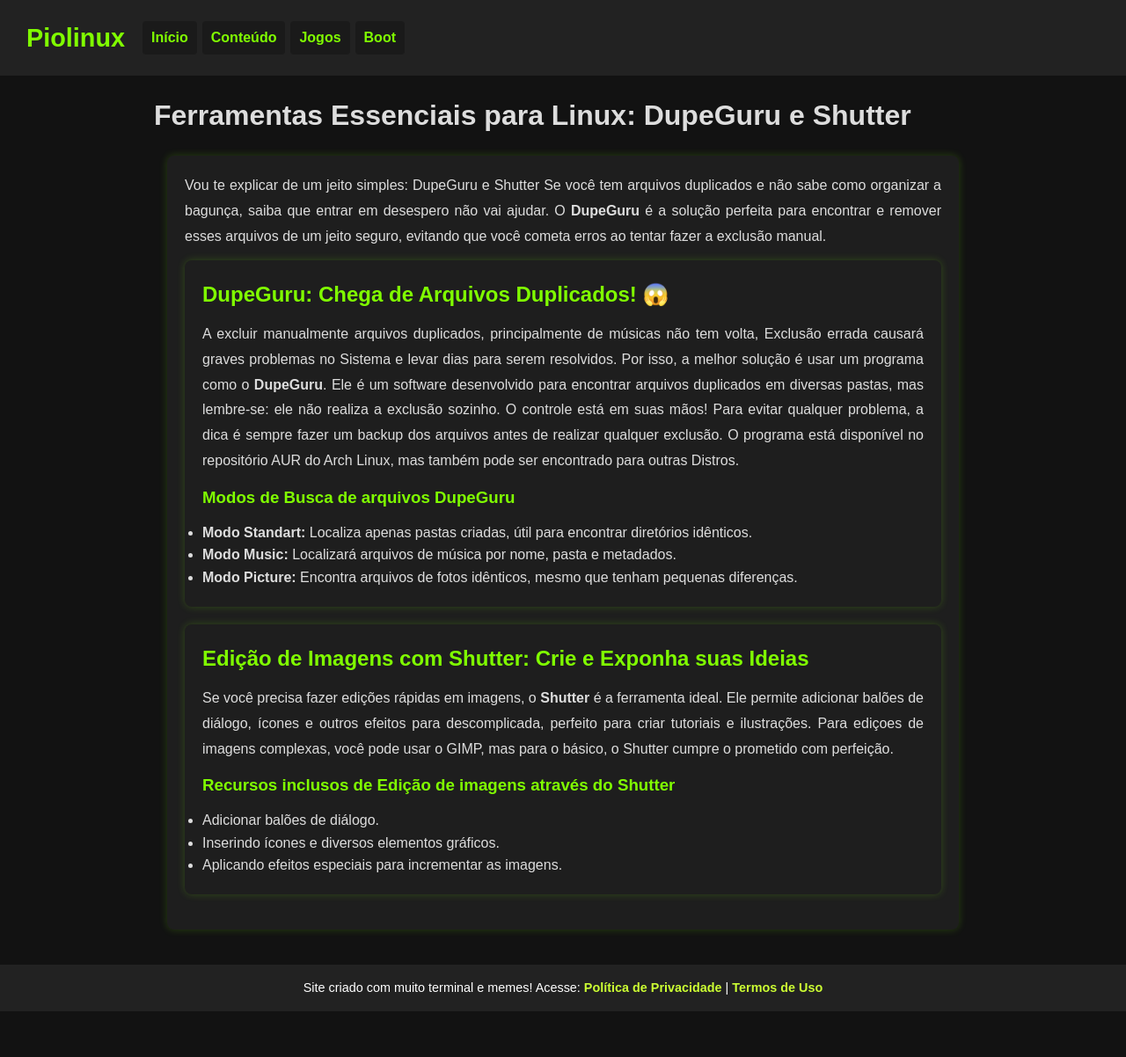
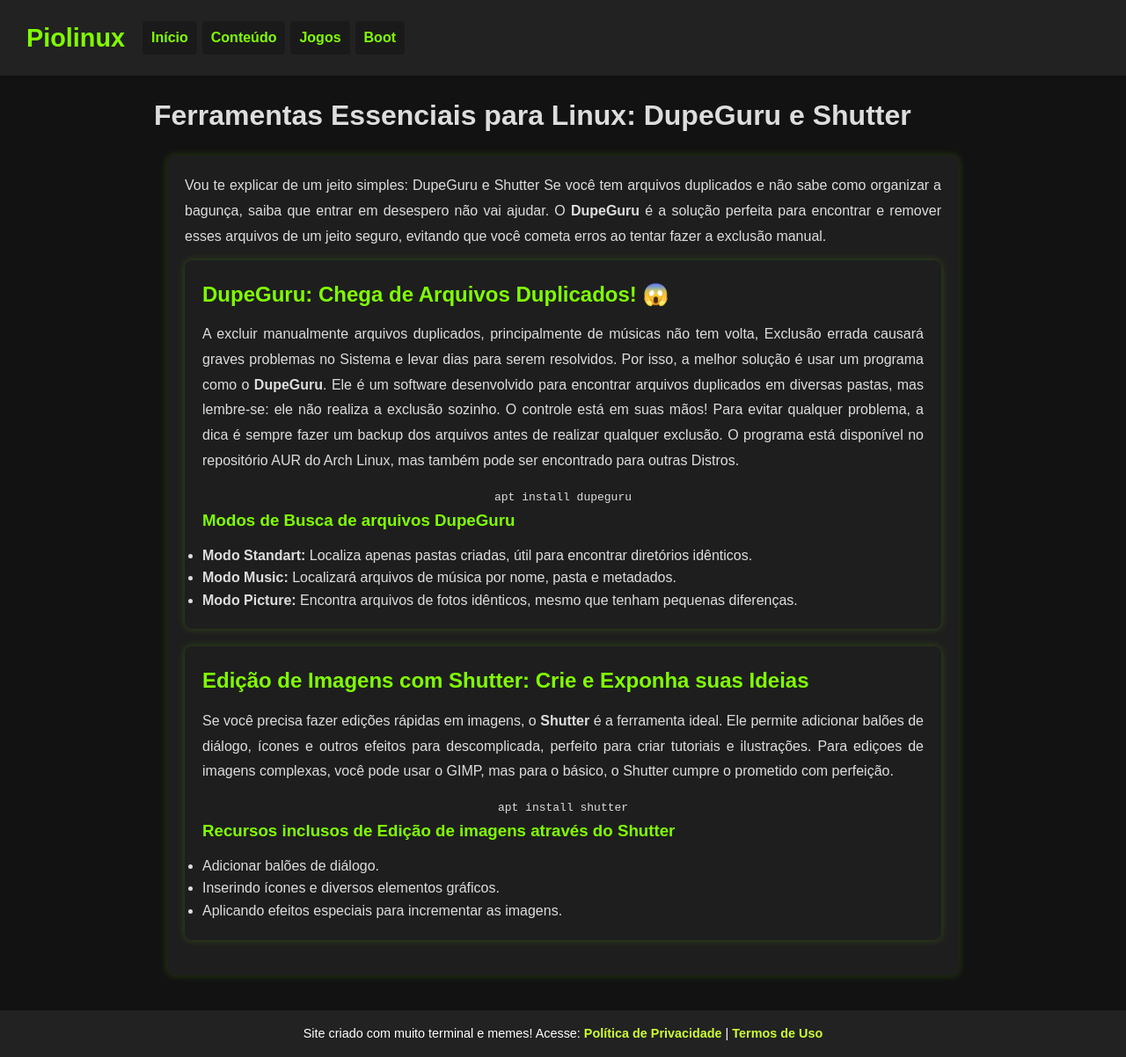
Before and after one commit to Piolinux/piolinux-site, a Jekyll site: the page built from _posts/2025-08-15-linux-dupeguru-shutter.md, in a window 1280 px wide. Shown: the whole page at 88% size. Built offline with Jekyll 4.4.1, drawn with Linux system fonts in a browser that asks for light colours; before the commit the page ends 1150 px from its top, so only the background shows below that.

Commit message:
Update 2025-08-15-linux-dupeguru-shutter.md

```diff
--- a/_posts/2025-08-15-linux-dupeguru-shutter.md
+++ b/_posts/2025-08-15-linux-dupeguru-shutter.md
@@ -29,7 +29,7 @@ author: "Piolinux"
             <p>
                 A excluir manualmente arquivos duplicados, principalmente de músicas não tem volta, Exclusão errada causará graves problemas no Sistema e levar dias para serem resolvidos. Por isso, a melhor solução é usar um programa como o <strong>DupeGuru</strong>. Ele é um software desenvolvido para encontrar arquivos duplicados em diversas pastas, mas lembre-se: ele não realiza a exclusão sozinho. O controle está em suas mãos! Para evitar qualquer problema, a dica é sempre fazer um backup dos arquivos antes de realizar qualquer exclusão. O programa está disponível no repositório AUR do Arch Linux, mas também pode ser encontrado para outras Distros.
             </p>
-
+<center><code> apt install dupeguru</code></center>
             <h3>Modos de Busca de arquivos DupeGuru</h3>
             <ul>
                 <li><strong>Modo Standart:</strong> Localiza apenas pastas criadas, útil para encontrar diretórios idênticos.</li>
@@ -44,7 +44,7 @@ author: "Piolinux"
             <p>
                 Se você precisa fazer edições rápidas em imagens, o <strong>Shutter</strong> é a ferramenta ideal. Ele permite adicionar balões de diálogo, ícones e outros efeitos para descomplicada, perfeito para criar tutoriais e ilustrações. Para ediçoes de imagens complexas, você pode usar o GIMP, mas para o básico, o Shutter cumpre o prometido com perfeição.
             </p>
-
+<center><code> apt install shutter</code></center>
             <h3>Recursos inclusos de Edição de imagens através do Shutter</h3>
             <ul>
                 <li>Adicionar balões de diálogo.</li>
```
